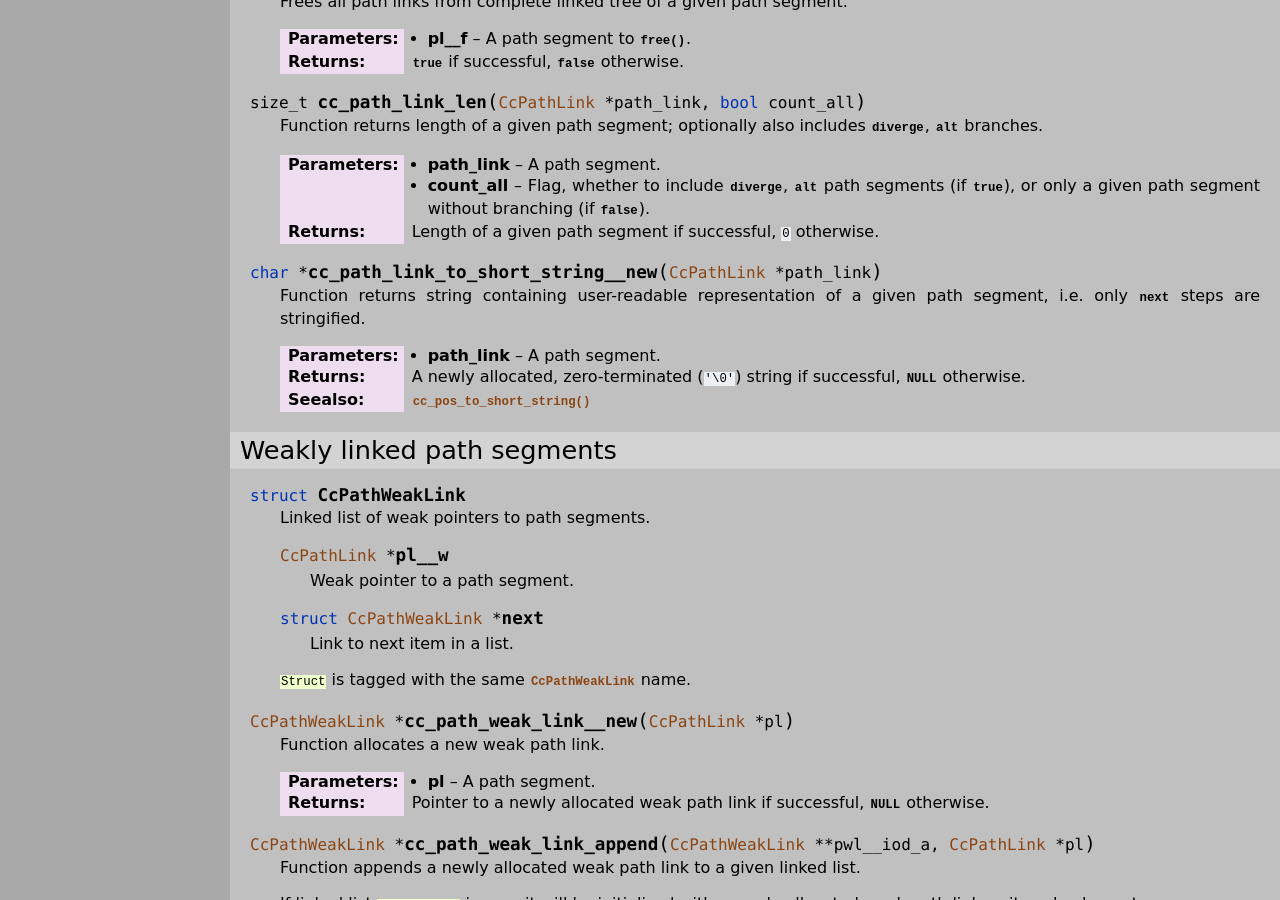
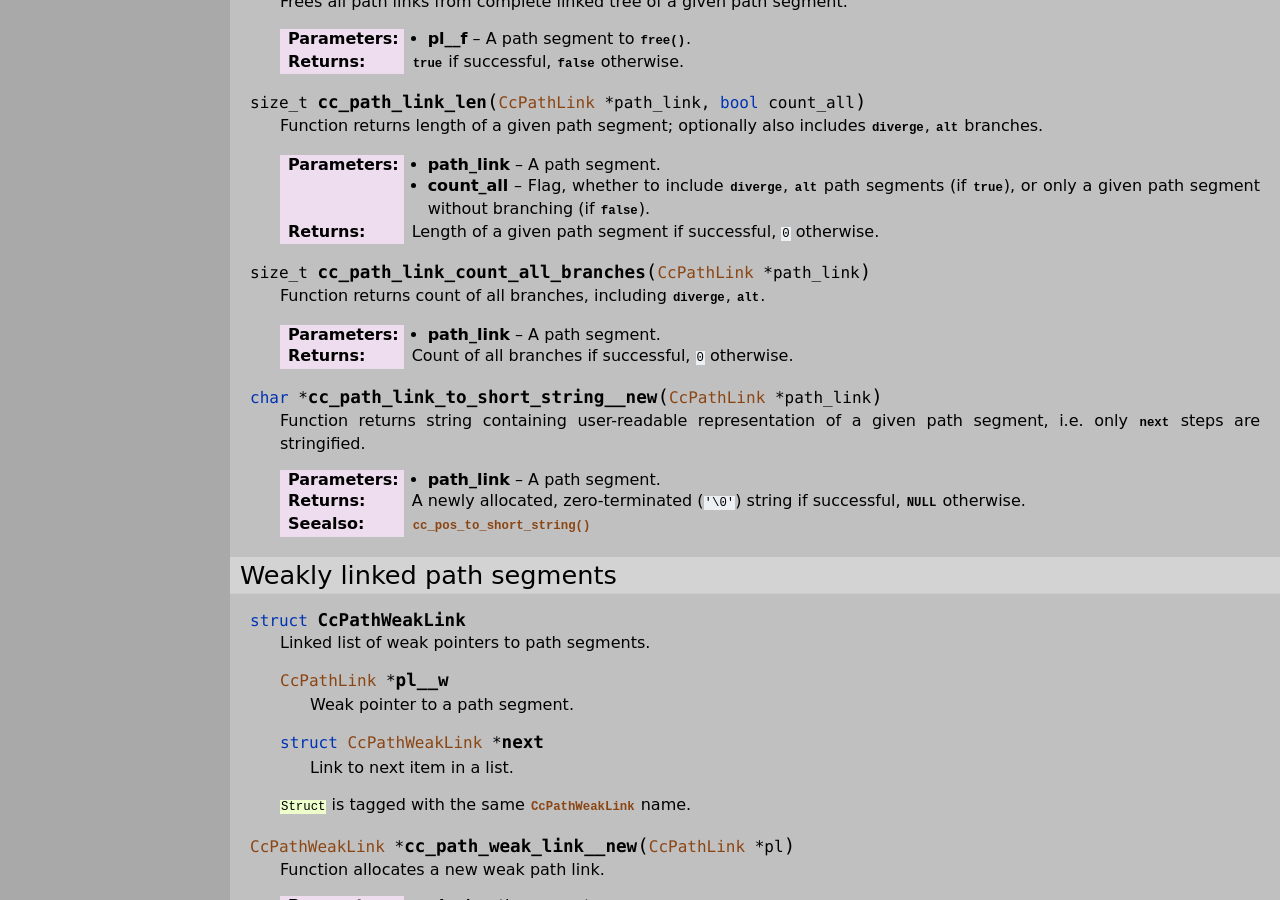
Before and after one commit to mmlacak/crochess, a Sphinx documentation site: the page built from docs/source/libcc/ccpos.rst, in a window 1280 px wide and 900 px high, scrolled down 11855 px. Built offline with Sphinx 7.4.7, drawn with Linux system fonts in a browser that asks for light colours; some of the changed text lies outside the part shown.

Commit message:
Docs for count all branches func.

```diff
--- a/docs/source/conf.py
+++ b/docs/source/conf.py
@@ -26,10 +26,10 @@ copyright = '2021, Mario Mlačak'
 author = 'Mario Mlačak'
 
 # The short X.Y version
-version = "0.0.1.684:1116+20240907.043029"   # docs-new-lib-short-version-major-minor-feature-commit+meta~breaks-place-marker
+version = "0.0.1.685:1117+20240907.065456"   # docs-new-lib-short-version-major-minor-feature-commit+meta~breaks-place-marker
 
 # The full version, including alpha/beta/rc tags
-release = "0.0.1.684:1116+20240907.043029"   # docs-new-lib-full-version-major-minor-feature-commit+meta~breaks-place-marker
+release = "0.0.1.685:1117+20240907.065456"   # docs-new-lib-full-version-major-minor-feature-commit+meta~breaks-place-marker
 
 
 # -- General configuration ---------------------------------------------------
--- a/docs/source/libcc/ccpos.rst
+++ b/docs/source/libcc/ccpos.rst
@@ -769,6 +769,14 @@ Linked path segments
         without branching (if :c:data:`false`).
     :returns: Length of a given path segment if successful, ``0`` otherwise.
 
+.. c:function:: size_t cc_path_link_count_all_branches( CcPathLink * path_link )
+
+    Function returns count of all branches, including :c:member:`diverge`,
+    :c:member:`alt`.
+
+    :param path_link: A path segment.
+    :returns: Count of all branches if successful, ``0`` otherwise.
+
 .. c:function:: char * cc_path_link_to_short_string__new( CcPathLink * path_link )
 
     Function returns string containing user-readable representation of a given
```
Also changed, not shown: 1 other file.
